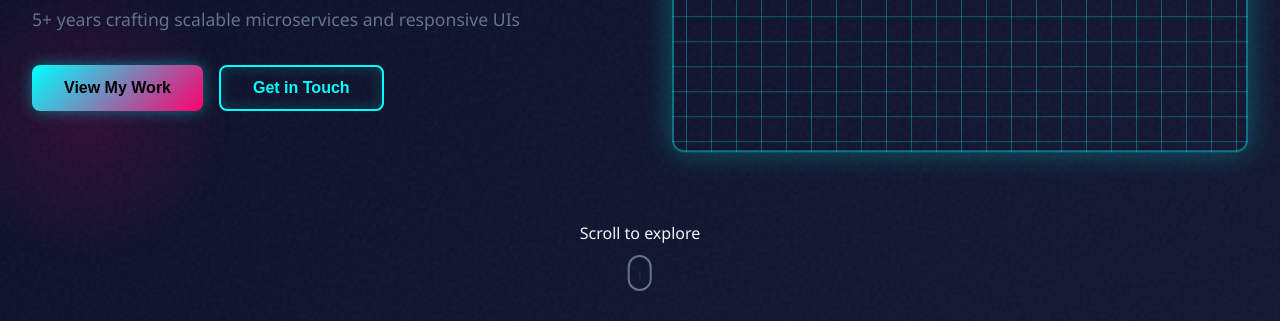
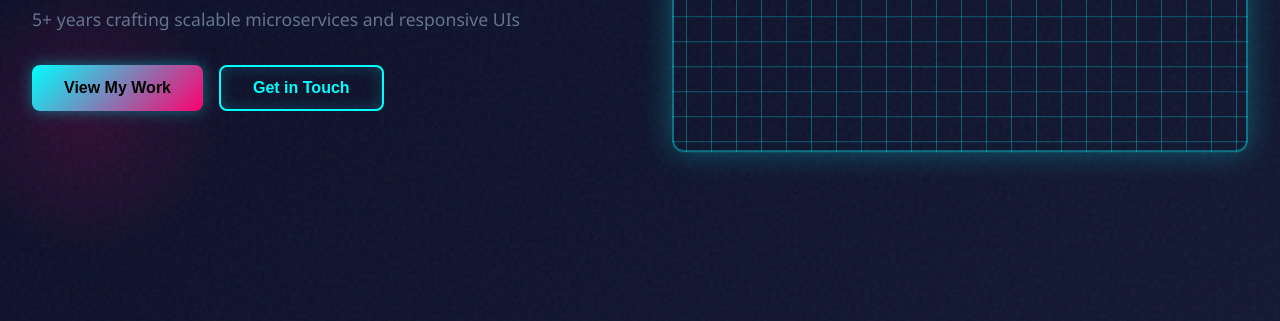
Before and after one commit to dhanashripanch/portfolio, a plain HTML site: page index.html in a window 1280 px wide. Shown: the part 479-800 px from the top of the page. Drawn offline with Linux system fonts and the light colour scheme.

Commit message:
Update index.html

```diff
--- a/index.html
+++ b/index.html
@@ -24,10 +24,6 @@
                 <div class="hero-visual">
                     <div class="animated-grid"></div>
                 </div>
-            </div>
-            <div class="scroll-indicator">
-                <span>Scroll to explore</span>
-                <div class="mouse"></div>
             </div>
         </section>
 
```
